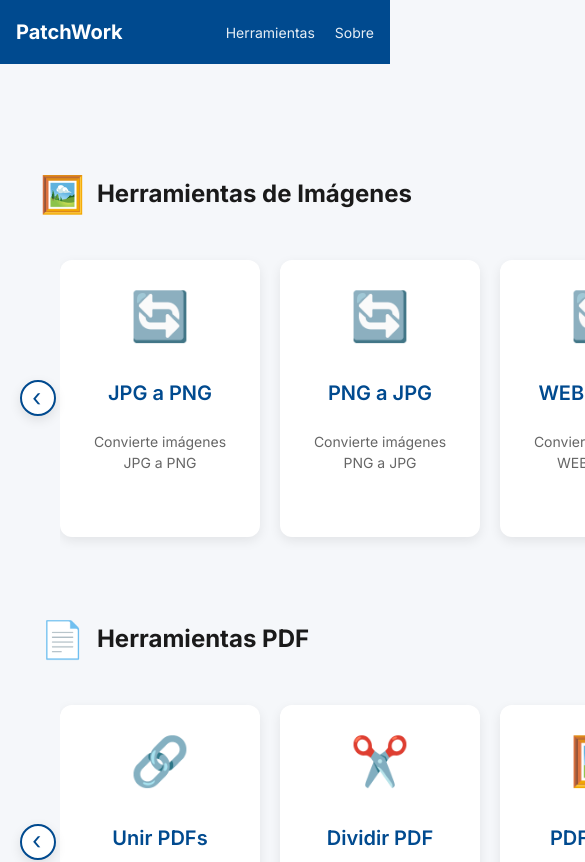
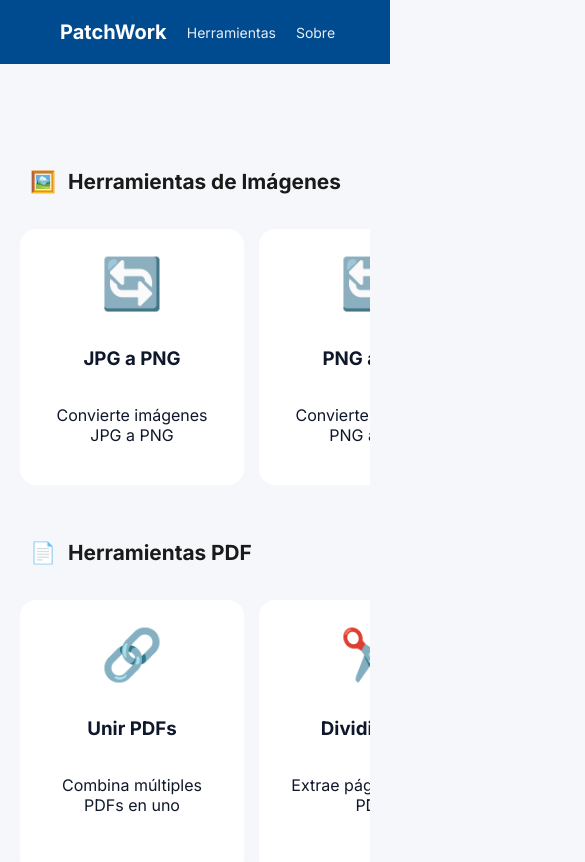
Before and after one commit to RohyllerP/PathWork_model, a Nuxt app: page /tools in a window 390 px wide. Shown: the top 862 px of the page, 585 px wide, since content can reach past the window. Built offline with nearby package versions, Linux system fonts and the light colour scheme.

Commit message:
arreglo de vista

```diff
--- a/app/app.vue
+++ b/app/app.vue
@@ -34,9 +34,9 @@
 }
 
 .container {
-  max-width: 1100px;
+  width: 100%;
   margin: 0 auto;
-  padding: 0 16px;
+  padding: 0 60px;
 }
 
 /* HEADER */
--- a/app/components/imageConverter.vue
+++ b/app/components/imageConverter.vue
@@ -98,7 +98,9 @@
     </div>
 
     <div v-if="resultUrl" class="result">
+      <div class="img-preview">
       <img :src="resultUrl" alt="Resultado" class="preview" />
+      </div>
       <a :href="resultUrl" :download="`converted.${props.toFormat}`" class="btn-download">
         Descargar Imagen
       </a>
@@ -126,4 +128,6 @@
   background: #004A8F;
   transition: width 0.2s ease;
 }
+.img-preview { margin: 20px 0; }
+.preview { max-width: 100%; border-radius: 10px; }
 </style>
--- a/app/pages/index.vue
+++ b/app/pages/index.vue
@@ -58,18 +58,24 @@
 }
 
 .tools {
-  display: grid;
-  grid-template-columns: repeat(auto-fit, minmax(240px, 1fr));
+  display: flex;
+  justify-content: center;
+  flex-wrap: wrap;
   gap: 24px;
 }
 
 .tool-card {
+  width: 50%;
   background-color: var(--card);
   border: 1px solid var(--border);
   border-radius: 8px;
   padding: 24px;
   text-align: left;
   transition: transform 0.15s ease, box-shadow 0.15s ease;
+  @media (max-width: 768px) {
+    width: 100%;
+    margin: 0px 20px;
+  }
 }
 
 .tool-card:hover {
--- a/app/pages/tools/index.vue
+++ b/app/pages/tools/index.vue
@@ -77,14 +77,17 @@
 const scrollLeft = (categoryId) => {
   const container = scrollContainers.value[categoryId]
   if (container) {
-    container.scrollBy({ left: -300, behavior: 'smooth' })
+    // Calculamos el ancho de una tarjeta + el gap para un scroll exacto
+    const cardWidth = container.querySelector('.tool-card')?.offsetWidth || 300
+    container.scrollBy({ left: -(cardWidth + 20), behavior: 'smooth' })
   }
 }
 
 const scrollRight = (categoryId) => {
   const container = scrollContainers.value[categoryId]
   if (container) {
-    container.scrollBy({ left: 300, behavior: 'smooth' })
+    const cardWidth = container.querySelector('.tool-card')?.offsetWidth || 300
+    container.scrollBy({ left: (cardWidth + 20), behavior: 'smooth' })
   }
 }
 
@@ -149,98 +152,73 @@
 </template>
 
 <style scoped>
-body {
-    background-color:linear-gradient(135deg, #f5f7fa 0%, #c3cfe2 100%) ;
-}
 .tools-page {
-  width: 100%;
+  min-height: 100vh;
 }
 
-/* CATEGORÍAS */
 .categories {
-  max-width: 100%;
+  margin: 0 auto;
   padding: 40px 20px;
 }
 
 .category {
-  margin-bottom: 60px;
-}
-
-.category-header {
-  margin-bottom: 24px;
-  padding: 0 20px;
+  margin-bottom: 40px;
 }
 
 .category-header h2 {
-  font-size: 32px;
+  font-size: 1.8rem;
   color: #1a1a1a;
   display: flex;
   align-items: center;
   gap: 12px;
-}
-
-.category-icon {
-  font-size: 36px;
+  margin-bottom: 20px;
 }
 
 /* CAROUSEL WRAPPER */
 .carousel-wrapper {
   position: relative;
-  padding: 0 60px;
+  width: 100%;
+  overflow: hidden;
+  padding: 0 20px; /* Reducimos padding para que no desborde en tablet */
+  box-sizing: border-box;
 }
 
 .carousel-btn {
   position: absolute;
   top: 50%;
   transform: translateY(-50%);
-  width: 48px;
-  height: 48px;
+  width: 45px;
+  height: 45px;
   border-radius: 50%;
   background: white;
   border: 2px solid #004A8F;
   color: #004A8F;
-  font-size: 32px;
+  font-size: 24px;
   cursor: pointer;
   z-index: 10;
-  transition: all 0.3s ease;
   display: flex;
   align-items: center;
   justify-content: center;
-  box-shadow: 0 4px 12px rgba(0,0,0,0.1);
+  box-shadow: 0 4px 10px rgba(0,0,0,0.1);
+  transition: all 0.2s ease;
 }
-.carousel-btn span {
-  position: relative;
-  top: -1px;
-  left: -1.5px;
-}
-.carousel-btn.next span{
-    position: relative;
-    right: -1.7px;
-    left: 0px;
-}
+
 .carousel-btn:hover {
   background: #004A8F;
   color: white;
-  transform: translateY(-50%) scale(1.1);
 }
 
-.carousel-btn.prev {
-  left: 0;
-}
+.carousel-btn.prev { left: 0; }
+.carousel-btn.next { right: 0; }
 
-.carousel-btn.next {
-  right: 0;
-}
-
-/* CAROUSEL */
+/* CAROUSEL CORE */
 .tools-carousel {
   display: flex;
   gap: 20px;
   overflow-x: auto;
   scroll-behavior: smooth;
-  padding: 20px 0;
-  scrollbar-width: none;
-  -ms-overflow-style: none;
+  padding: 15px 0; /* Quitamos padding lateral innecesario */
+  scroll-snap-type: x mandatory;
 }
 
 .tools-carousel::-webkit-scrollbar {
@@ -249,92 +227,93 @@
 
 /* TOOL CARD */
 .tool-card {
-  min-width: 260px;
-  max-width: 170px;
+  flex: 0 0 280px;
+  scroll-snap-align: start;
   background: white;
-  border-radius: 12px;
-  padding: 12px 24px;
-  text-decoration: none;
-  color: inherit;
-  transition: all 0.3s ease;
-  border: 2px solid transparent;
-  box-shadow: 0 4px 12px rgba(0,0,0,0.08);
+  border-radius: 16px;
+  padding: 24px;
   display: flex;
   flex-direction: column;
   align-items: center;
   text-align: center;
+  word-break: break-word; /* Evita overflow de textos largos */
 }
 
 .tool-card:hover {
-  transform: translateY(-8px);
-  box-shadow: 0 12px 24px rgba(0, 74, 143, 0.15);
-  border-color: #004A8F;
+  transform: translateY(-5px);
+  box-shadow: 0 8px 25px rgba(0, 74, 143, 0.15);
 }
 
 .tool-icon {
-  font-size: 56px;
-  margin-bottom: 16px;
-  transition: transform 0.3s ease;
+  font-size: 50px;
+  margin-bottom: 15px;
 }
 
-.tool-card:hover .tool-icon {
-  transform: scale(1.15) rotate(5deg);
+/* RESPONSIVE DESIGN */
+
+/* Tablets */
+@media (max-width: 1024px) {
+  .tool-card {
+    flex: 0 0 240px;
+  }
 }
 
-.tool-card h3 {
-  font-size: 20px;
-  color: #004A8F;
-  margin-bottom: 12px;
-  font-weight: 600;
-}
-
-.tool-card p {
-  font-size: 14px;
-  color: #666;
-  line-height: 1.5;
-}
-
-/* RESPONSIVE */
+/* Móviles */
 @media (max-width: 768px) {
-  .category-header h2 {
-    font-size: 24px;
-  }
-
   .carousel-wrapper {
-    padding: 0 50px;
+    padding: 0; /* Quitamos padding lateral para que el carrusel use toda la pantalla */
   }
 
   .carousel-btn {
-    width: 40px;
-    height: 40px;
-    font-size: 28px;
+    display: none; /* En móviles es mejor usar el dedo (touch) que flechas pequeñas */
+  }
+
+  .category-header h2 {
+    font-size: 1.4rem;
+    padding-left: 10px;
+  }
+
+  .tools-carousel {
+    padding-left: 15px; /* Para que la primera card no esté pegada al borde */
+    padding-right: 15px;
+    gap: 15px;
   }
 
   .tool-card {
-    min-width: 240px;
-    max-width: 240px;
-    padding: 24px 20px;
+    flex: 0 0 75%; /* La tarjeta ocupa el 75% del ancho para dejar ver la siguiente */
+    min-width: 200px;
   }
-
-  .tool-icon {
-    font-size: 48px;
+}
+@media (max-width: 1024px) {
+  .tool-card {
+    flex: 0 0 220px;
   }
 }
 
-@media (max-width: 480px) {
+/* --- Responsive Móviles --- */
+@media (max-width: 768px) {
   .carousel-wrapper {
-    padding: 0 40px;
+    padding: 0; /* Usa todo el ancho */
+  }
+
+  .tools-carousel {
+    gap: 15px;
+    padding-left: 15px;
+    padding-right: 15px;
+  }
+
+  .tool-card {
+    flex: 0 0 70%; /* Ajusta a 70% ancho para que la siguiente tarjeta se vea ligeramente */
+    min-width: 180px;
+  }
+
+  .category-header h2 {
+    font-size: 1.3rem;
+    padding-left: 10px;
   }
 
   .carousel-btn {
-    width: 36px;
-    height: 36px;
-    font-size: 24px;
-  }
-
-  .tool-card {
-    min-width: 200px;
-    max-width: 200px;
+    display: none; /* Ocultamos botones */
   }
 }
 </style>
```
